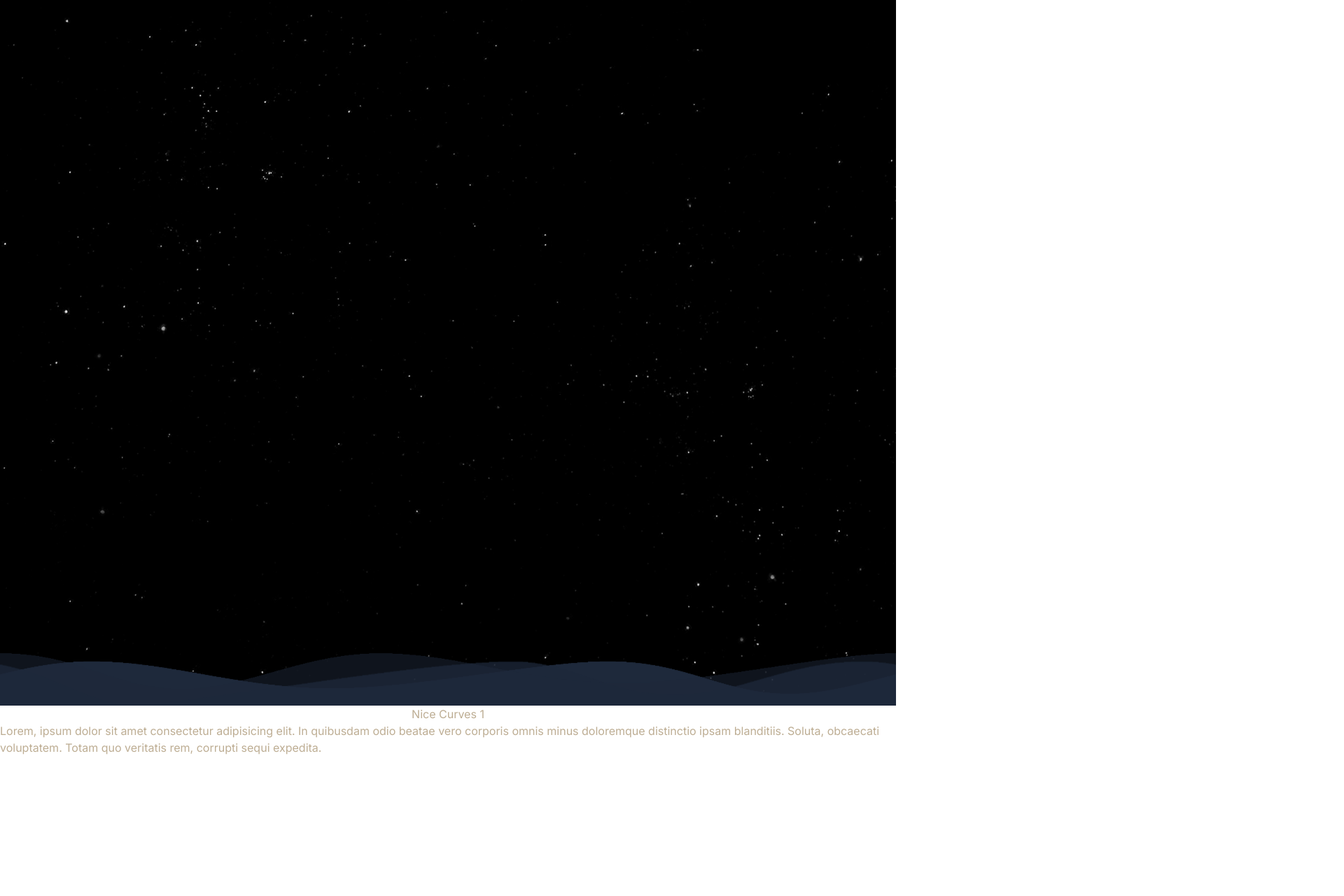
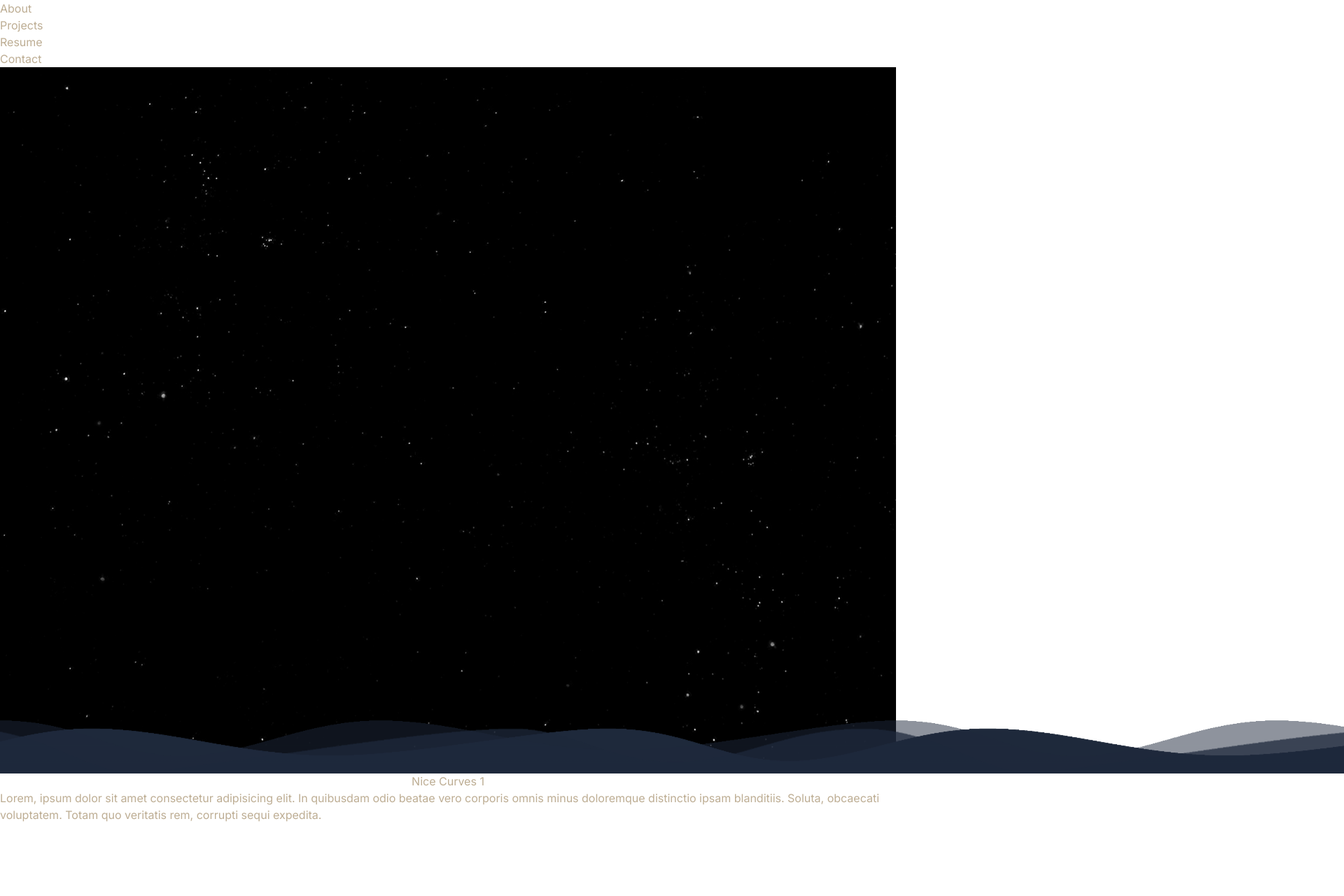
Before and after one commit to KevinStout/kevin_stout_profile, a Next.js app in the folder kevin_stout_profile/: page / in a window 1280 px wide. Shown: the top 1280 px of the page at 70% size, 1920 px wide, since content can reach past the window. Built offline with nearby package versions, Linux system fonts and the light colour scheme.

Commit message:
creating a sticky navbar still needs more styling

```diff
--- /dev/null
+++ b/kevin_stout_profile/app/components/NavBar.tsx
@@ -0,0 +1,16 @@
+const NavBar = () => {
+  return (
+    <div className="sticky top-0 bg-indigo-500 text-indigo-50 z-50">
+      <header>
+        <ul className="list-none flex justify-center gap-4">
+          <li className="p-2">About</li>
+          <li className="p-2">Projects</li>
+          <li className="p-2">Resume</li>
+          <li className="p-2">Contact</li>
+        </ul>
+      </header>
+    </div>
+  );
+};
+
+export default NavBar;
--- a/kevin_stout_profile/app/globals.css
+++ b/kevin_stout_profile/app/globals.css
@@ -8,7 +8,6 @@
   margin: 0;
   padding: 0;
   font-family: Menlo, Monaco, Consolas, "Liberation Mono", "Courier New", monospace;
-  overscroll-behavior: none;
 }
 
 section {
@@ -85,7 +84,7 @@ section {
   }
 }
 .waveWrapper {
-  overflow: hidden;
+  /* overflow: hidden; */
   position: absolute;
   left: 0;
   right: 0;
@@ -96,7 +95,7 @@ section {
 .waveWrapperInner {
   position: absolute;
   width: 100%;
-  overflow: hidden;
+  /* overflow: hidden; */
   height: 100%;
   bottom: -1px;
 }
--- a/kevin_stout_profile/app/page.tsx
+++ b/kevin_stout_profile/app/page.tsx
@@ -1,15 +1,21 @@
 import Image from "next/image";
 import ProfilePic from "../public/images/KevinStout.png";
+import NavBar from "./components/NavBar";
 
 export default function Home() {
   return (
     <main>
+      <NavBar />
       <section className="hero">
         <div className="stars z-20"></div>
         <div className="twinkling z-20"></div>
         <div className="flex min-h-screen flex-col items-center justify-center">
-          <Image src={ProfilePic} alt="Picture of Kevin Stout" className="z-50 w-80 h-80 rounded-full p-3" />
-          <div className="z-50 w-full max-w-5xl font-mono">
+          <Image
+            src={ProfilePic}
+            alt="Picture of Kevin Stout"
+            className="z-40 w-80 h-80 rounded-full p-3"
+          />
+          <div className="z-40 w-full max-w-5xl font-mono">
             <div className="text-5xl text-center tracking-tight">Kevin Stout</div>
             <div className="text-2xl text-center tracking-normal">Software Engineer</div>
             <div className="p-4" />
```
